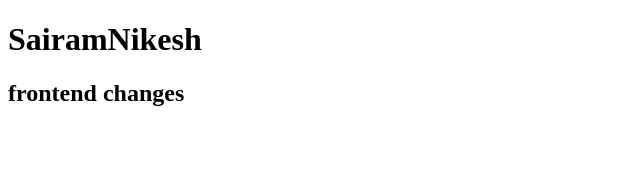
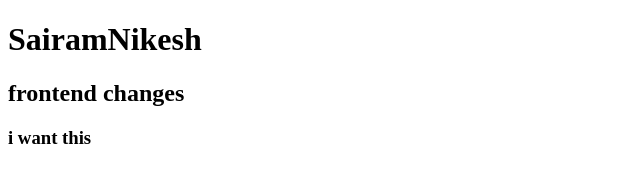
Before and after one commit to smnikesh1/samplepro, a plain HTML site: page index.html in a window 1280 px wide. Shown: the full height of the page, 0-640 px from the left. Drawn offline with Linux system fonts and the light colour scheme.

Commit message:
fix : i want this line

```diff
--- a/index.html
+++ b/index.html
@@ -9,5 +9,6 @@
 <body>
     <h1>SairamNikesh</h1>
     <h2>frontend changes</h2>
+    <h3>i want this</h3>
 </body>
 </html>
```
